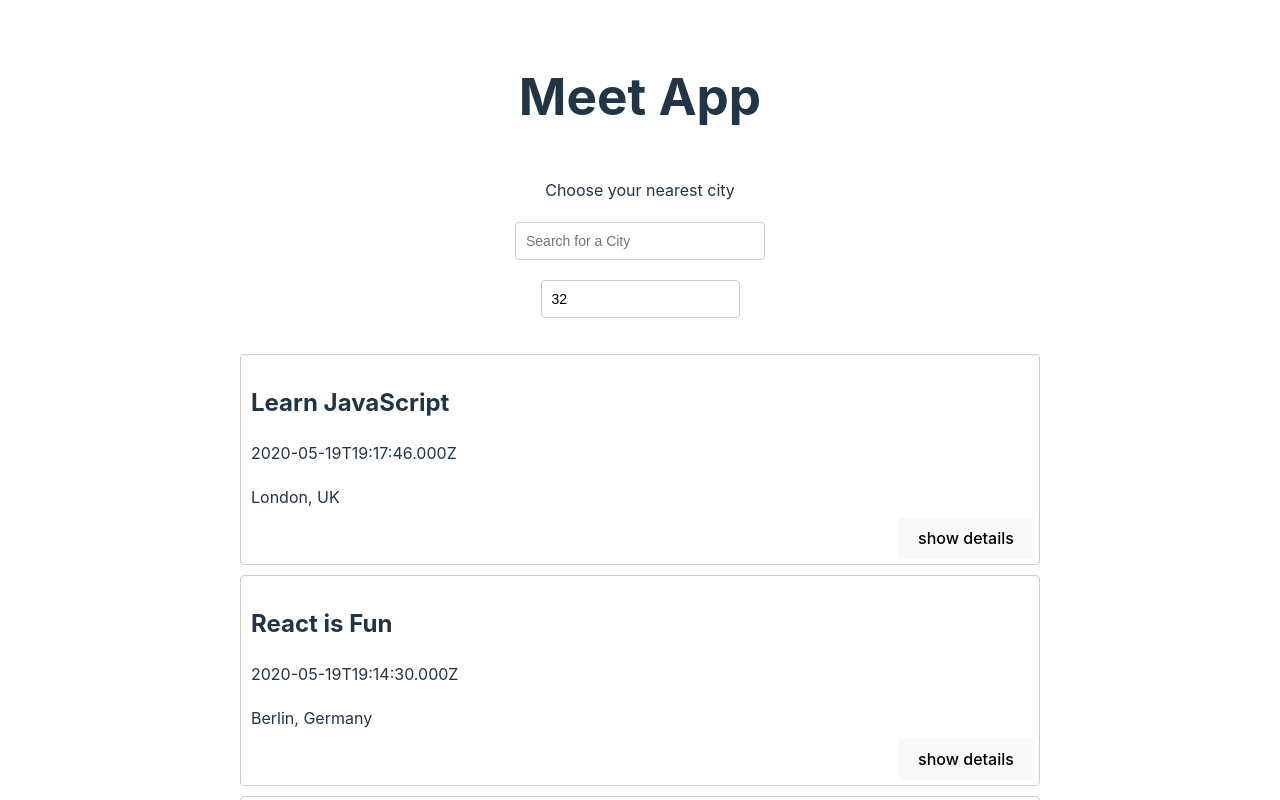
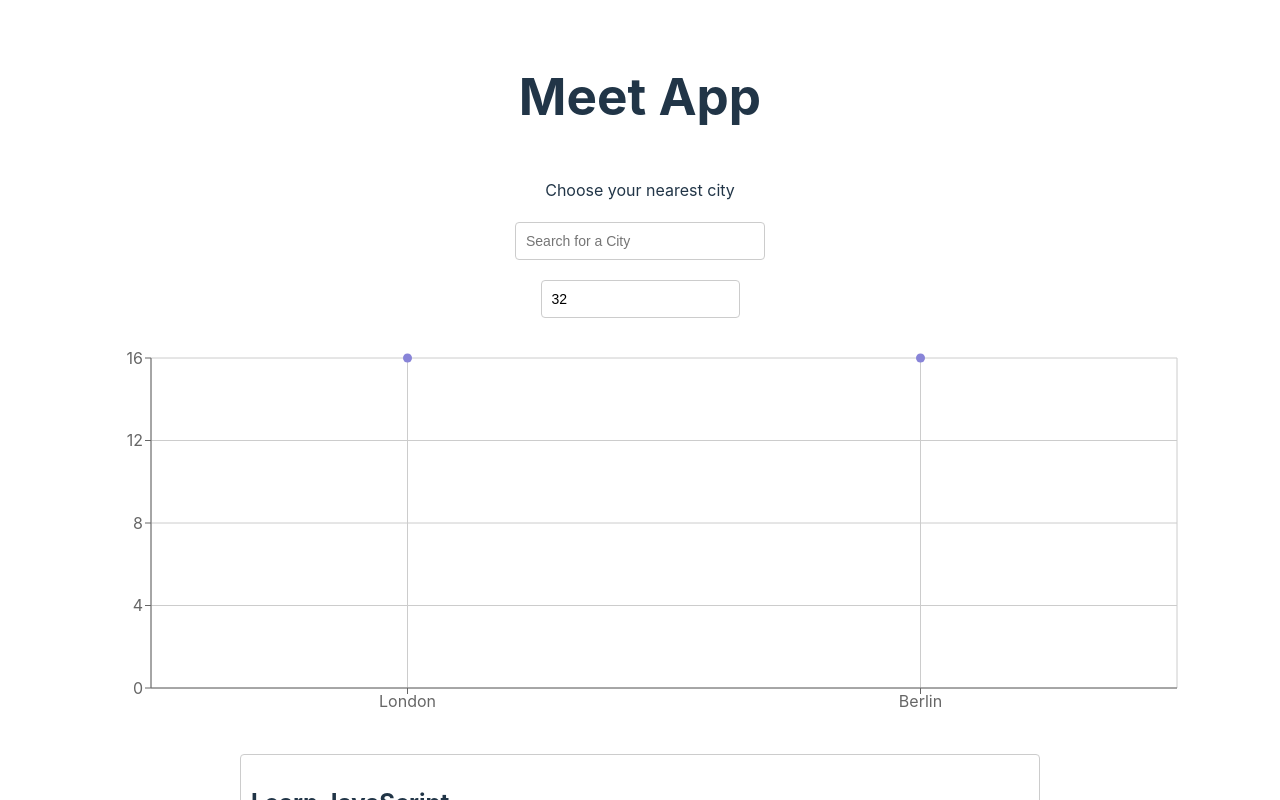
Before and after one commit to RobAtD/meet-vite, a React (Vite) app: page / in a window 1280 px wide. Shown: the top 800 px of the page. Built offline with nearby package versions, Linux system fonts and the light colour scheme; what atatus-spa would draw is missing.

Commit message:
Adds a ScatterChart displaying Cities and number of events

```diff
--- a/package.json
+++ b/package.json
@@ -15,6 +15,7 @@
     "nprogress": "^0.2.0",
     "react": "^18.3.1",
     "react-dom": "^18.3.1",
+    "recharts": "^2.15.1",
     "vite-plugin-pwa": "^0.21.1",
     "workbox-core": "^7.3.0",
     "workbox-expiration": "^7.3.0",
--- a/src/App.jsx
+++ b/src/App.jsx
@@ -5,6 +5,7 @@
 import { extractLocations, getEvents } from "./api";
 import { InfoAlert, ErrorAlert, WarningAlert } from "./components/Alert";
 import "./App.css";
+import CityEventsChart from "./components/CityEventsChart";
 
 const App = () => {
   const [events, setEvents] = useState([]);
@@ -54,6 +55,7 @@
         setCurrentNOE={setCurrentNOE}
         setErrorAlert={setErrorAlert}
       />
+      <CityEventsChart allLocations={allLocations} events={events} />
       {events.length > 1 ? (
         <EventList events={events} />
       ) : (
--- /dev/null
+++ b/src/components/CityEventsChart.jsx
@@ -0,0 +1,50 @@
+import {
+  ScatterChart,
+  Scatter,
+  XAxis,
+  YAxis,
+  CartesianGrid,
+  Tooltip,
+  ResponsiveContainer,
+} from "recharts";
+import { useEffect, useState } from "react";
+
+const CityEventsChart = ({ allLocations, events }) => {
+  const [data, setData] = useState([]);
+
+  useEffect(() => {
+    setData(getData());
+  }, [`${events}`]);
+
+  const getData = () => {
+    const data = allLocations.map((location) => {
+      const count = events.filter(
+        (event) => event.location === location
+      ).length;
+      const city = location.split(", ")[0];
+      return { city, count };
+    });
+    return data;
+  };
+
+  return (
+    <ResponsiveContainer width="99%" height={400}>
+      <ScatterChart
+        margin={{
+          top: 20,
+          right: 20,
+          bottom: 20,
+          left: 20,
+        }}
+      >
+        <CartesianGrid />
+        <XAxis type="category" dataKey="city" name="City" />
+        <YAxis type="number" dataKey="count" name="Number of Events" allowDecimals={false} />
+        <Tooltip cursor={{ strokeDasharray: "3 3" }} />
+        <Scatter name="A school" data={data} fill="#8884d8" />
+      </ScatterChart>
+    </ResponsiveContainer>
+  );
+};
+
+export default CityEventsChart;
```
Also changed, not shown: 1 other file (tests, documents, lock files or other folders).
